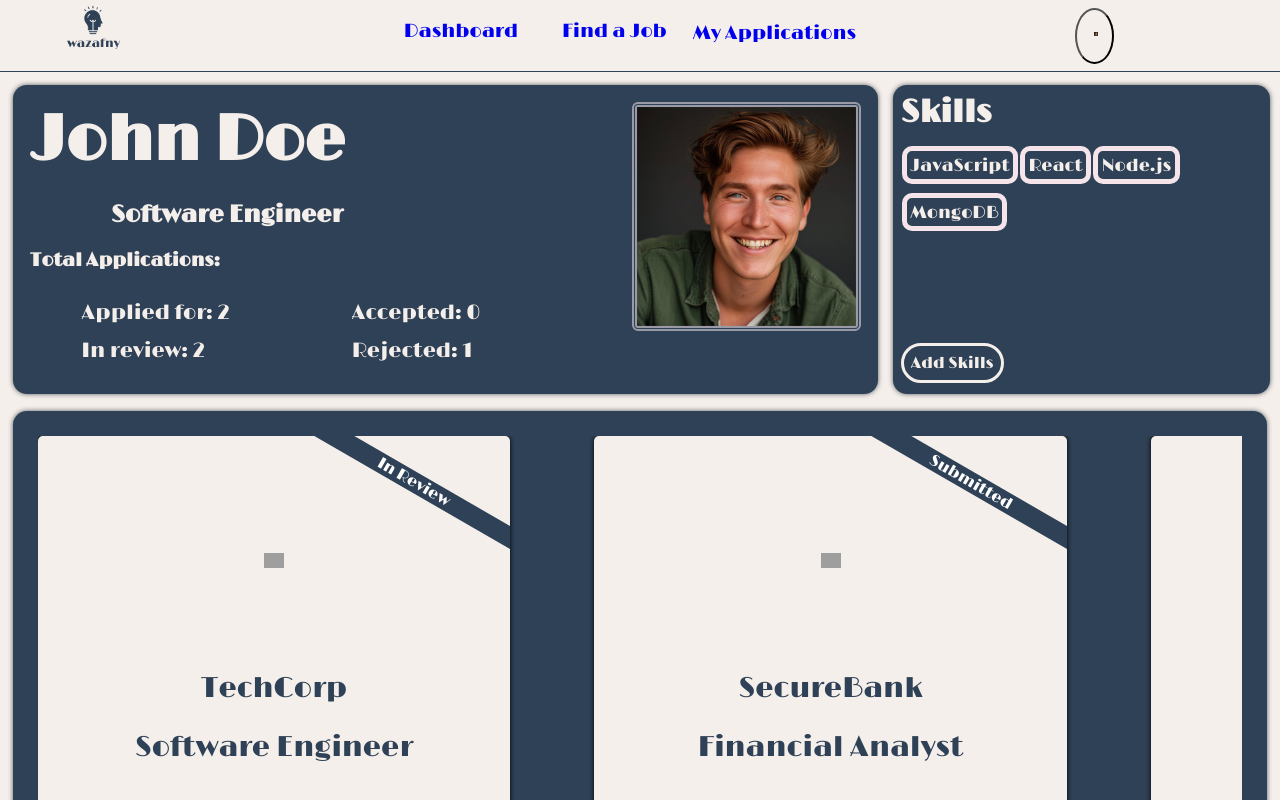
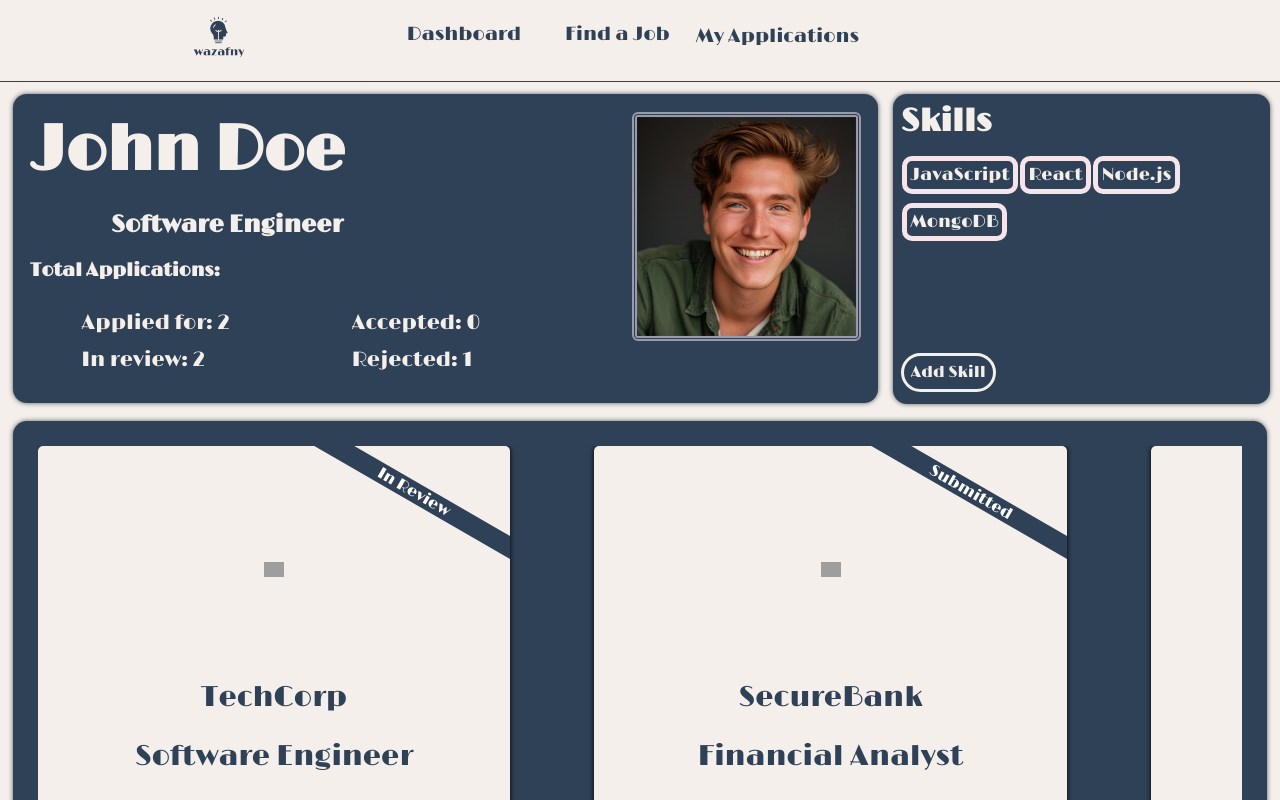
Before and after one commit to abdelrahman218/Job-Offering-Website, an Angular app: page /user/dashboard in a window 1280 px wide. Shown: the top 800 px of the page. Built offline with nearby package versions, Linux system fonts and the light colour scheme; grey boxes are pictures that could not be loaded.

Commit message:
Header for all pages and final tweaks

```diff
--- a/src/app/app.component.ts
+++ b/src/app/app.component.ts
@@ -17,5 +17,5 @@ import { type UserType } from './app.model';
   styleUrl: './app.component.css'
 })
 export class AppComponent {
-  userType: UserType = 'User';
+  userType: UserType = "User";
 }
--- a/src/app/footer/footer.component.html
+++ b/src/app/footer/footer.component.html
@@ -6,9 +6,8 @@
     <div class="sections">
         <div class="head">Links</div>
         <div class="details" id="links">
-            <a routerLink="/aboutus" class="link">About Us</a>
             <a routerLink="/contactus" class="link">Contact Us</a>
-            <a routerLink="/" class="link">Find a Job</a>
+            <a routerLink="/find-a-job" class="link">Find a Job</a>
             <a routerLink="/" class="link">Advertise with Us</a>
         </div>
     </div>
@@ -25,5 +24,5 @@
 <hr id="hl">
 <div class="copy">
 
-    <p>&copy; 2024 Your Company. All Rights Reserved.</p>
+    <p>&copy; 2024 Wazafny. All Rights Reserved.</p>
 </div>
--- a/src/app/header/header.component.css
+++ b/src/app/header/header.component.css
@@ -1,6 +1,6 @@
 :host{
     display:grid;
-    grid-template-columns: 30% 12% 12% 13% 20%;
+    grid-template-columns: 30% 12% 12% 13% 30%;
     background-color: #F5EFEB;
     color:#2f4156;
     font-size: 120%;
@@ -10,6 +10,7 @@
 .choices{
     display: flex;
     text-decoration: none;
+    width: 100%;
     margin:0;
     padding: 13% 0;
     font:150%;
@@ -19,16 +20,8 @@
 .choices:hover{
     background-color: #2f415614;
     border-bottom: 5px solid #2f4156; /* Border on hover */
+    border-radius: 0%;
 }
-#my-profile{
-    margin-left:85%;
-    background-color: transparent;
-    margin-top: 3%;
-    margin-bottom: 3%;
-    border-radius: 100%;
-    overflow: hidden;
-}
-
 a:visited{
     color: inherit;
 }
@@ -38,3 +31,27 @@ img{
     width: 16%;
     margin-left: 15%;
 }
+
+div{
+    padding: 3% 0;
+    font:150%;
+    text-align: right;
+}
+
+#login{
+    background-color: #2f4156;
+    color: #F5EFEB;
+    padding: 3%;
+    &:hover{
+        background-color: #2f4156bf;
+        text-shadow: 0px 0px 3px #253241;
+    }
+}
+
+#signup{
+    border: 5px solid #2f4156;
+    &:hover{
+        background-color: #2f415632;
+        text-shadow: 0px 0px 3px #e6dbd4;
+    }
+}
--- a/src/app/header/header.component.html
+++ b/src/app/header/header.component.html
@@ -9,16 +9,21 @@
         <a routerLink="/user/applications" class="choices">My Applications</a>
     }
     @case ('Company') {
-        <!--Company Links-->
+        <a routerLink="/company/dashboard" class="choices">Dashboard</a>
+        <a routerLink="/company/post" class="choices">Add Post</a>
+        <a routerLink="/company/post/posts" class="choices">View Posts</a>
     }
-    @case ('Admin') {
-        <!--Admin Links-->
-    }
+    @case ('Admin') {}
     @default{
-        <!--If No one is Signed In-->
+        <a routerLink="/" class="choices">Home</a>
+        <a routerLink="/find-a-job" class="choices">Find a Job</a>
+        <a [routerLink]="null" class="choices" (click)="scrollToAboutUs()">About us</a>
     }
 }
 
-@if (userType!=undefined) {
-    <button id="my-profile"><img [src]="profilePicture" alt="Profile Picture"></button>
+@if (userType===undefined) {
+    <div>
+        <a [routerLink]="null" id="login">Login</a>
+        <a [routerLink]="null" id="signup">Sign Up</a>
+    </div>
 }
--- a/src/app/header/header.component.ts
+++ b/src/app/header/header.component.ts
@@ -2,16 +2,23 @@ import { Component,inject,Input } from '@angular/core';
 import { RouterLink } from '@angular/router';
 import { UserType } from '../app.model';
 import { UserService } from '../users/users.service';
+import { ButtonComponent } from '../users/shared/button/button.component';
 
 @Component({
   selector: 'app-header',
   standalone: true,
-  imports: [RouterLink],
+  imports: [RouterLink,ButtonComponent],
   templateUrl: './header.component.html',
   styleUrl: './header.component.css',
 })
 export class HeaderComponent {
   @Input({required: true}) userType !: UserType;
-  private userService=inject(UserService);
-  profilePicture='profile-pics/'+this.userService.user().photo;
+
+  scrollToAboutUs(){
+    // get the scroll height of the window
+    const scrollHeight = document.body.scrollHeight;
+
+    // scroll to the bottom of webpage
+    window.scrollTo(0, scrollHeight);
+  }
 }
--- a/src/app/users/applications/applications.component.css
+++ b/src/app/users/applications/applications.component.css
@@ -8,6 +8,9 @@ button{
     font-size: 1.5em;
     border: none;
     color: #2f4156;
+    &:hover{
+        cursor: pointer;
+    }
 }
 .buttons{
     margin-bottom: 1%;
@@ -31,4 +34,6 @@ button{
     margin-right: 0%;
     position: relative;
     left: 15%;
+    height: 400px;
+    width: 85%;
 }
--- a/src/app/users/dashboard/user-skills/user-skills.component.css
+++ b/src/app/users/dashboard/user-skills/user-skills.component.css
@@ -26,4 +26,8 @@ label{
     border: 5px solid #f5e5eb;
     margin: 4.5px 1px;
     border-radius: 10px;
+    &:hover{
+        background-color: rgba(255, 0, 0, 0.351);
+        cursor: pointer;
+    }
 }
--- a/src/app/users/dashboard/user-skills/user-skills.component.html
+++ b/src/app/users/dashboard/user-skills/user-skills.component.html
@@ -3,7 +3,7 @@
 </h1>
 <div>
     @for (skill of userSkills(); track $index) {
-        <label>
+        <label (click)="removeSkill(skill)">
             {{skill}}
         </label>
     }
@@ -13,5 +13,5 @@
 </div>
 
 <a [routerLink]="null" (click)="addSkill()" appButton>
-    Add Skills
+    Add Skill
 </a>
--- a/src/app/users/dashboard/user-skills/user-skills.component.ts
+++ b/src/app/users/dashboard/user-skills/user-skills.component.ts
@@ -22,4 +22,7 @@ export class UserSkillsComponent {
       this.usersService.addSkill(newSkill);
     }
   }
+  removeSkill(skill: string){
+    this.usersService.removeSkill(skill);
+  }
 }
--- a/src/app/users/users.service.ts
+++ b/src/app/users/users.service.ts
@@ -40,4 +40,10 @@ export class UserService {
     const oldSkills=this.userSignal().skills;
     this.userSignal.update((prev)=>{return {...prev,skills: [...oldSkills,skill]}})
   }
+
+  removeSkill(skill: string){
+    const skills=this.userSignal().skills.filter((Sk)=> Sk!==skill);
+    this.userSignal.update((prev)=>{return {...prev,skills: skills}})
+    //Delete it from database
+  }
 }
--- a/src/styles.css
+++ b/src/styles.css
@@ -1,4 +1,7 @@
 /* You can add global styles to this file, and also import other style files */
+html{
+    scroll-behavior: smooth;
+}
 body{
     margin:0px;
 }
```
